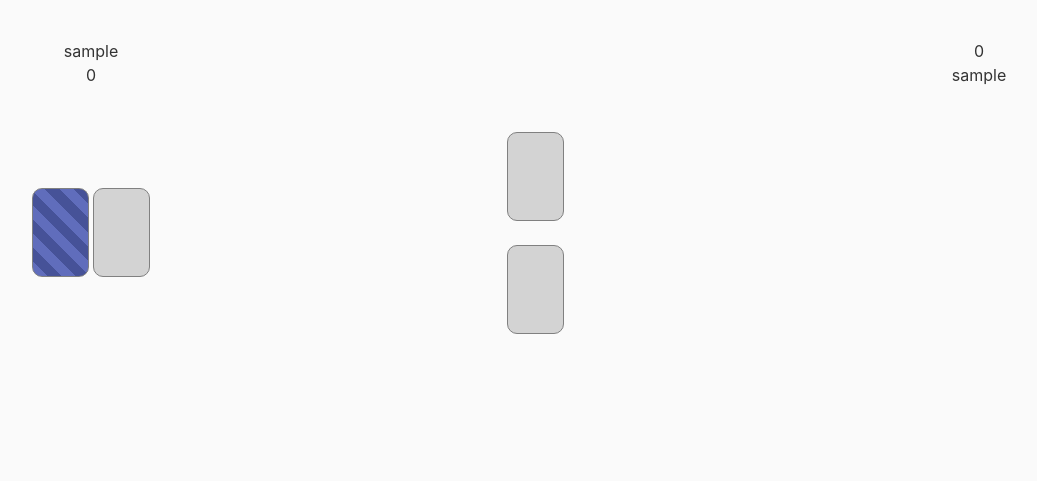
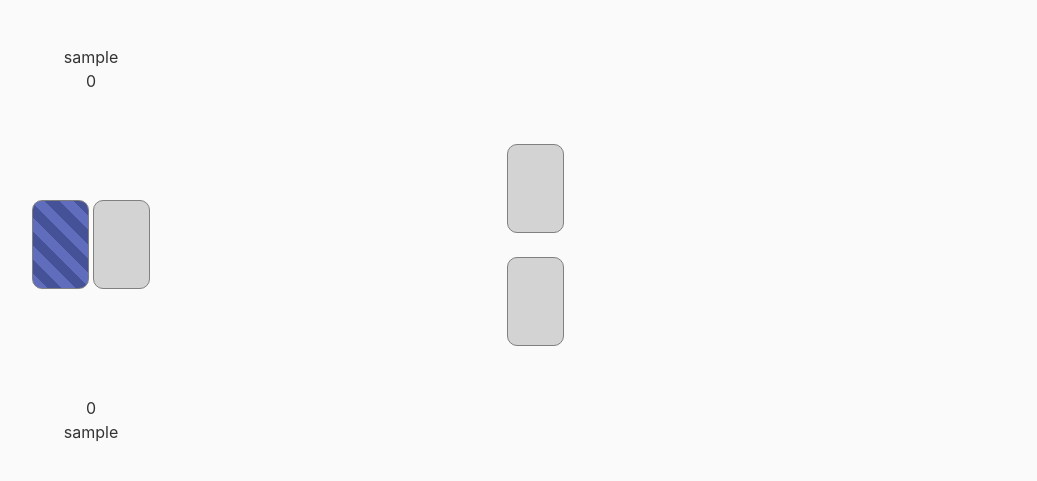
Before and after one commit to Oripy/foxintheforest, a Flask app: page /game?id=1 in a window 1280 px wide. Shown: the part 56-537 px from the top of the page, without its empty margins (105-1142 px from the left). Run offline with Flask 2, Linux system fonts and the light colour scheme; a user stored in the database is signed in; tables that the repository leaves empty hold one stand-in row (values such as "Sample post"); data that the repository does not hold is empty; some libraries are stand-ins or nearby versions.

Commit message:
Minor css changes to the game view

```diff
--- a/foxy/static/main.css
+++ b/foxy/static/main.css
@@ -93,12 +93,14 @@ a.article-title:hover {
 
 #playerhand
 {
+    text-align: center;
 	grid-column: 2 / 3;
 	grid-row: 3 / 4;
 }
 
 #opponenthand
 {
+    text-align: center;
 	grid-column: 2 / 3;
 	grid-row: 1 / 2;
 }
@@ -113,24 +115,6 @@ a.article-title:hover {
 {
 	grid-column: 2 / 3;
 	grid-row: 2 / 3;
-}
-
-#playerscore
-{
-	grid-column: 1 / 2;
-	grid-row: 3 / 4;
-}
-
-#opponentscore
-{
-	grid-column: 1 / 2;
-	grid-row: 1 / 2;
-}
-
-#help1
-{
-    grid-column: 3 / 4;
-	grid-row: 1 / 4;
 }
 
 .playingcard
@@ -231,6 +215,7 @@ a.article-title:hover {
 .gameinfo
 {
 	text-align: center;
+	grid-column: 1 / 2;
 }
 
 .select
@@ -244,6 +229,8 @@ a.article-title:hover {
 .help
 {
     transform: scale(2.5);
+    grid-column: 3 / 4;
+	grid-row: 1 / 4;
 }
 
 .help > :first-child
--- a/foxy/templates/game.html
+++ b/foxy/templates/game.html
@@ -12,11 +12,11 @@
     </div>
     <div id="opponenthand" title="Opponent hand"></div>
     <div id="playerhand" title="Your hand"></div>
-    <div class="gameinfo">
+    <div class="gameinfo opponent">
         <div id="opponentname">{{ opponent }}</div>
         <div id="opponentscore" title="Opponent number of tricks won">0</div>
         <div id="olasttrick" class="preview hidden"></div></div class="nameinfo">
-    <div class="gameinfo">
+    <div class="gameinfo player">
         <div id="plasttrick" class="preview hidden"></div>
         <div id="playerscore" title="Your number of tricks won">0</div>
         <div id="playername">{{ current_user.username }}</div>
```
